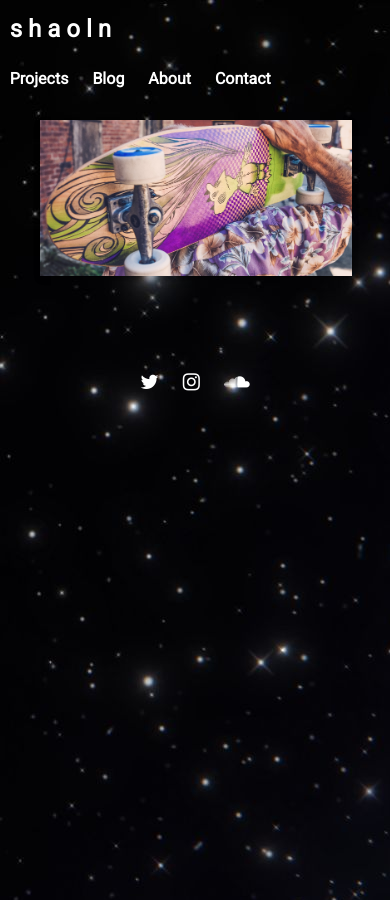
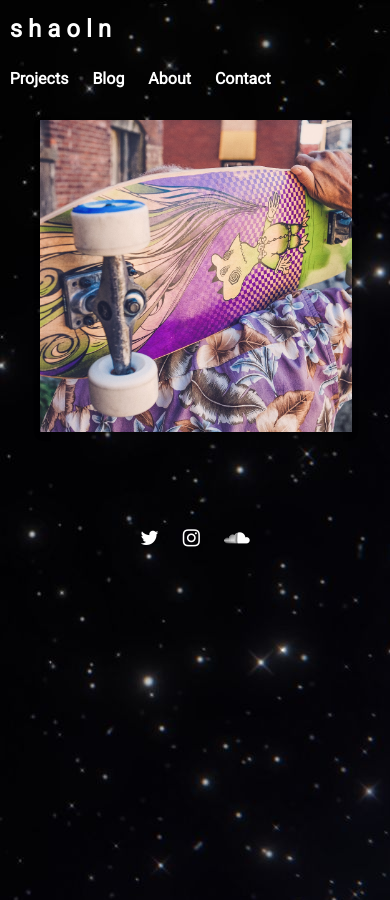
Before and after one commit to shaolnbeats/shaolnbeats.github.io, a Jekyll site: the page built from index.md, in a window 390 px wide. Built offline with Jekyll 4.4.1, drawn with Linux system fonts in a browser that asks for light colours; nearby versions of some CDN libraries.

Commit message:
Update _projects.sass

```diff
--- a/_sass/3-sections/_projects.sass
+++ b/_sass/3-sections/_projects.sass
@@ -41,4 +41,4 @@
     max-width: 80vw
     .project-unit
       width: 80vw
-      height: 40vw
+      height: 80vw
```
